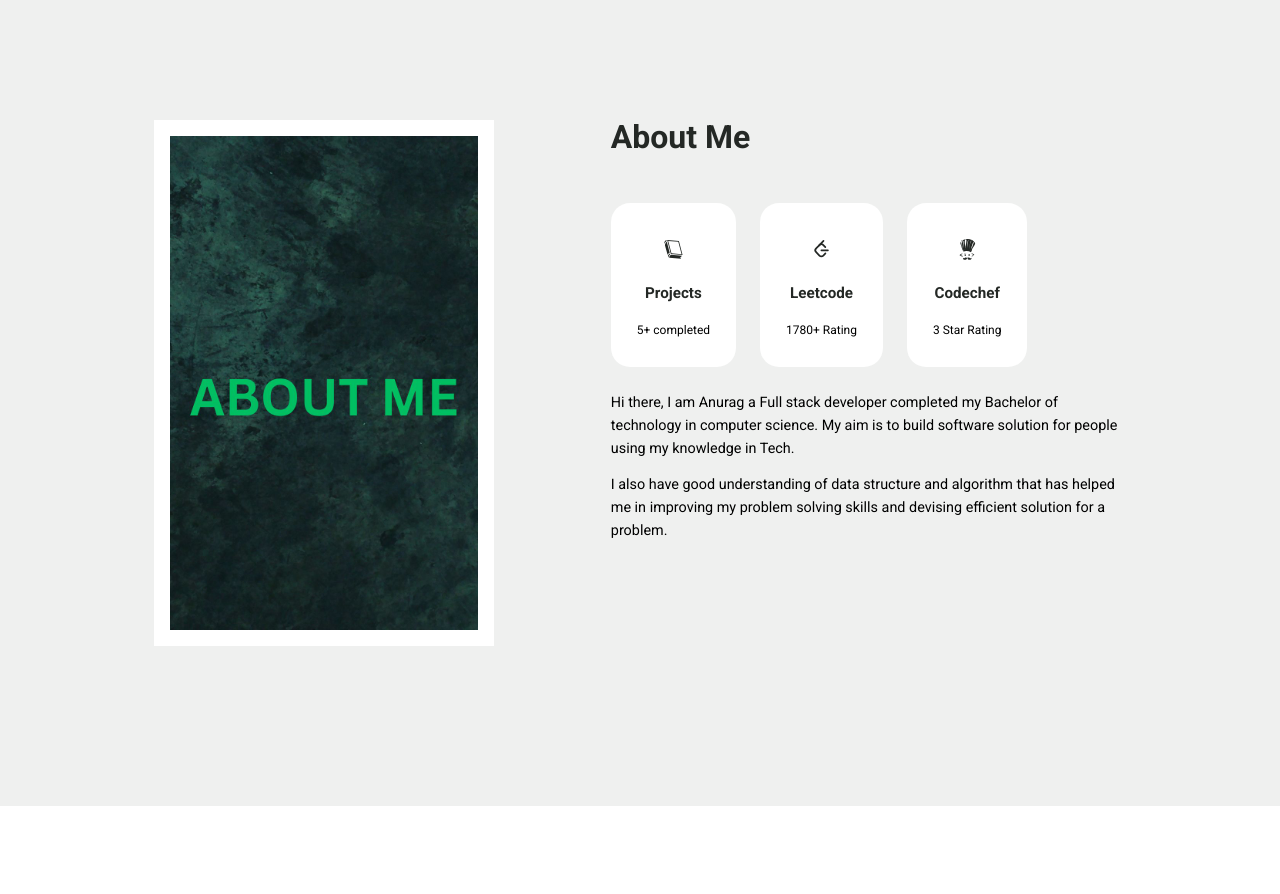
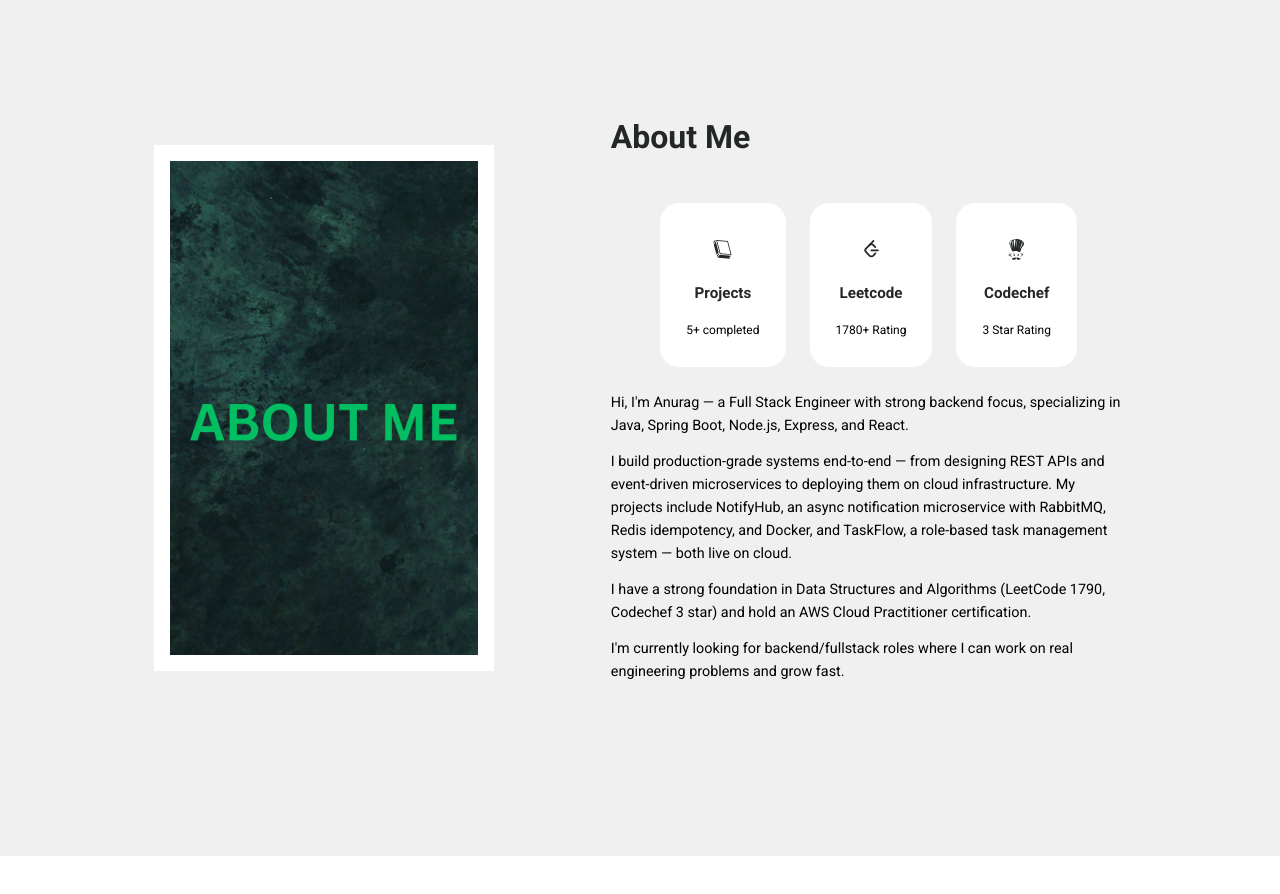
Before and after one commit to Anurag41682/Portfolio_2.0, a React (Vite) app: page / in a window 1280 px wide. Shown: the part 840-1734 px from the top of the page. Built offline with nearby package versions, Linux system fonts and the light colour scheme.

Commit message:
Updated content of AboutSection  and little styling

```diff
--- a/src/section/about/About.tsx
+++ b/src/section/about/About.tsx
@@ -27,14 +27,24 @@ const About = () => {
             })}
           </div>
           <p>
-            Hi there, I am Anurag a Full stack developer completed my
-            Bachelor of technology in computer science. My aim is to build
-            software solution for people using my knowledge in Tech.
+            Hi, I'm Anurag — a Full Stack Engineer with strong backend focus,
+            specializing in Java, Spring Boot, Node.js, Express, and React.
           </p>
           <p>
-            I also have good understanding of data structure and algorithm that
-            has helped me in improving my problem solving skills and devising
-            efficient solution for a problem.
+            I build production-grade systems end-to-end — from designing REST
+            APIs and event-driven microservices to deploying them on cloud
+            infrastructure. My projects include NotifyHub, an async notification
+            microservice with RabbitMQ, Redis idempotency, and Docker, and
+            TaskFlow, a role-based task management system — both live on cloud.
+          </p>
+          <p>
+            I have a strong foundation in Data Structures and Algorithms
+            (LeetCode 1790, Codechef 3 star) and hold an AWS Cloud Practitioner
+            certification.
+          </p>
+          <p>
+            I'm currently looking for backend/fullstack roles where I can work
+            on real engineering problems and grow fast.
           </p>
           {/* <a
             target="_blank"
--- a/src/section/about/about.css
+++ b/src/section/about/about.css
@@ -2,6 +2,7 @@
   display: grid;
   grid-template-columns: 35% 53%;
   gap: 12%;
+  align-items: center;
 }
 
 .about_portrait {
@@ -18,6 +19,7 @@
   margin: 3rem 0 1.5rem;
   display: flex;
   gap: 1.5rem;
+  justify-content: center;
 }
 .card.about_card {
   text-align: center;
```
